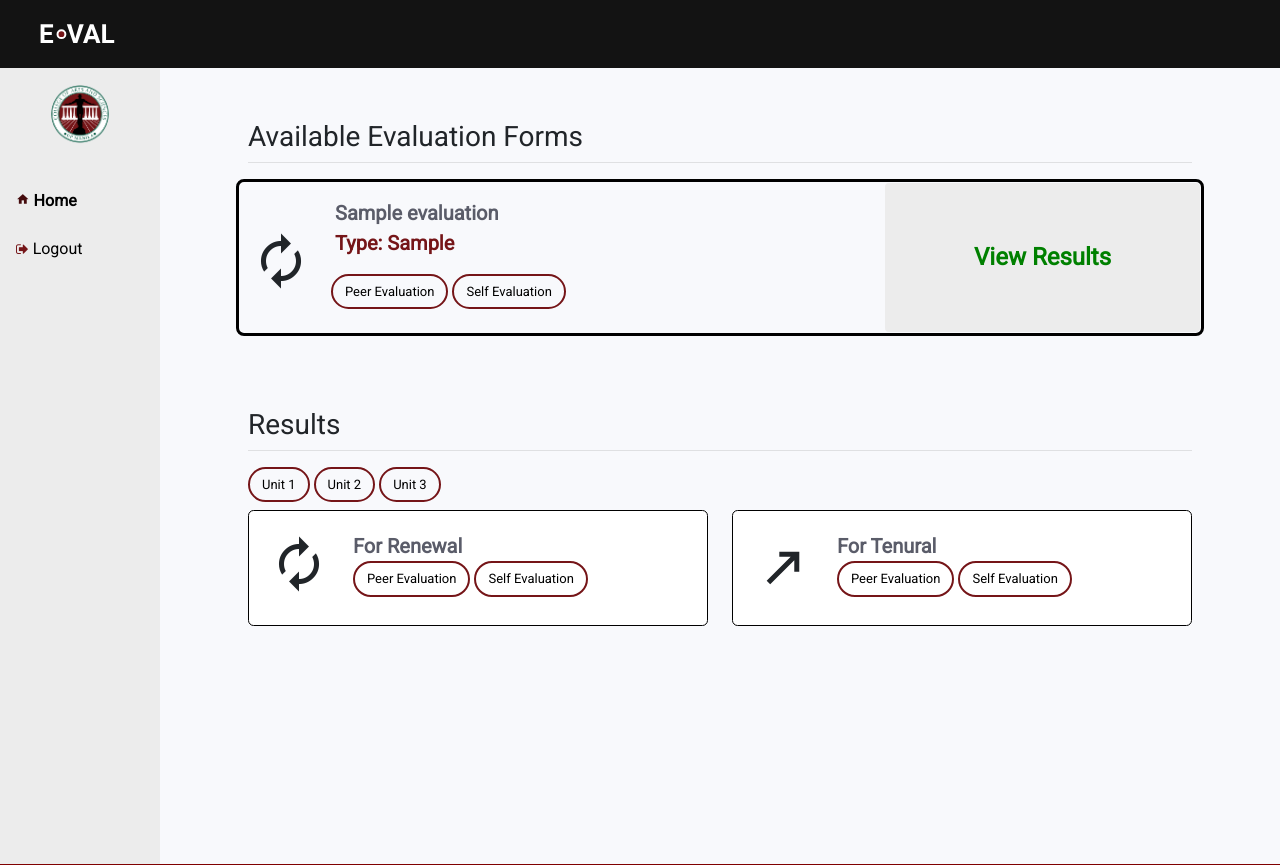
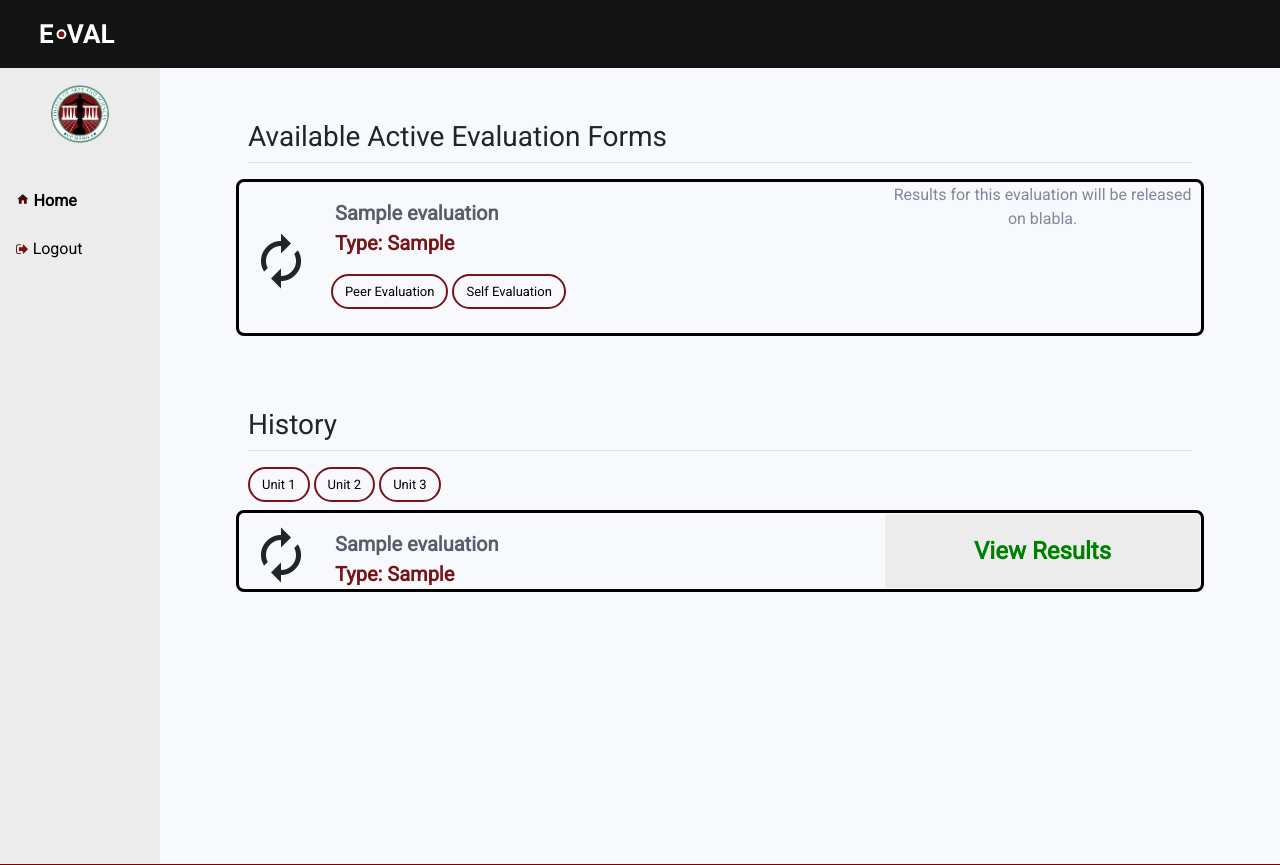
Before and after one commit to CMSC128-2/DPSM-EVal, a Flask app: page /user-dashboard in a window 1280 px wide. Shown: the top 865 px of the page. Run offline with Flask 2, Linux system fonts and the light colour scheme; tables that the repository leaves empty hold one stand-in row (values such as "Sample post"); a database or web service that is not in the repository returns one stand-in record (values such as "Sample title"); some libraries are stand-ins or nearby versions.

Commit message:
edit dashboard

```diff
--- a/src/templates/user-faculty/dashboard.html
+++ b/src/templates/user-faculty/dashboard.html
@@ -4,7 +4,7 @@
     <div class="user-layout">
         <div class="container-fluid">
             <div class="d-sm-flex justify-content-between align-items-center mb-4"></div>
-            <h3>Available Evaluation Forms</h3>
+            <h3>Available Active Evaluation Forms</h3>
             <hr class="mt-0">
             <div class="row d-flex justify-content-center align-items-center mb-5">
                 {% for form in active_forms %}
@@ -29,7 +29,8 @@
                                 </div>
                             </div>
                         </div>
-                        <div class="col btn p-0"><button class="btn result-btn" type="button">View Results</button></div>
+                        <div class="col btn p-0">Results for this evaluation will be released on blabla.</div>
+                        <!-- <button class="btn result-btn" type="button">View Results</button> -->
                     </div>
                 </div>
                 {% endfor %}
@@ -92,10 +93,43 @@
         </div>
         <div class="container-fluid">
             <div class="d-sm-flex justify-content-between align-items-center mb-4"></div>
-            <h3>Results</h3>
+            <h3>History</h3>
             <hr class="mt-0">
             <div><a class="btn p-eval-btn" role="button" href="user-faculty-list.html">Unit 1</a><button class="btn p-eval-btn" type="button">Unit 2</button><button class="btn p-eval-btn" type="button">Unit 3</button></div>
+
             <div class="row d-flex justify-content-center align-items-center mb-5">
+                {% for form in active_forms %}
+                <div class="col" style="border: 3px solid black;border-radius: 0.5rem;">
+                    <div class="row">
+                        <div class="col-auto d-flex justify-content-center align-items-center"><i class="material-icons d-flex" style="font-size: 60px;margin-top: 0.5rem;margin-bottom: 0rem;">autorenew</i></div>
+                        <div class="col-xl-7 col-auto">
+                            <div class="row">
+                                <div class="col" style="margin-top: 1rem;">
+                                    <div class="text-dark font-weight-bold mb-0"><span class="form-name">{{form.title}}</span></div>
+                                </div>
+                            </div>
+                            <div class="row">
+                                <div class="col">
+                                    <div class="text-dark font-weight-bold"><span class="form-name" style="color: #751518">Type: {{form.purpose_of_evaluation}}</span></div>
+                                    <!-- <div class="text-dark font-weight-bold"><span class="form-name">2020-2021</span></div> -->
+                                </div>
+                            </div>
+                            <div class="row">
+                                <!-- <div class="col pl-2" style="margin-top: 1rem;">
+                                    <div class="mb-3"><a class="btn p-eval-btn" role="button" href="{{ url_for('dpsm_eval_blueprint.faculty_list') }}">Peer Evaluation</a><a class="btn p-eval-btn" role="button" href="{{ url_for('dpsm_eval_blueprint.self_eval_page_1') }}">Self Evaluation</a></div>
+                                </div> -->
+                            </div>
+                        </div>
+                        <div class="col btn p-0"><button class="btn result-btn" type="button">View Results</button></div>
+                    </div>
+                </div>
+                {% endfor %}
+            </div>
+
+
+
+
+            <!-- <div class="row d-flex justify-content-center align-items-center mb-5">
                 <div class="col mb-4">
                     <div class="card form-type">
                         <div class="card-body d-flex align-items-center">
@@ -142,7 +176,7 @@
                         </div>
                     </div>
                 </div>
-            </div>
+            </div> -->
         </div>
     </div>
 </div>
```
